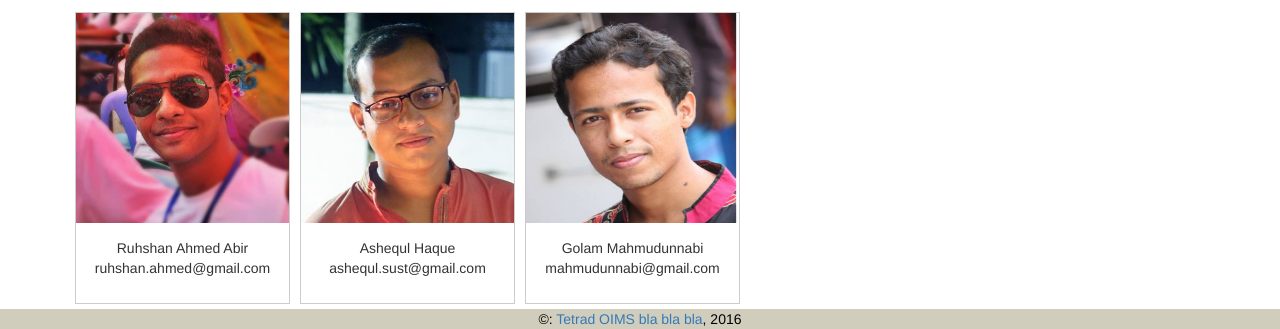
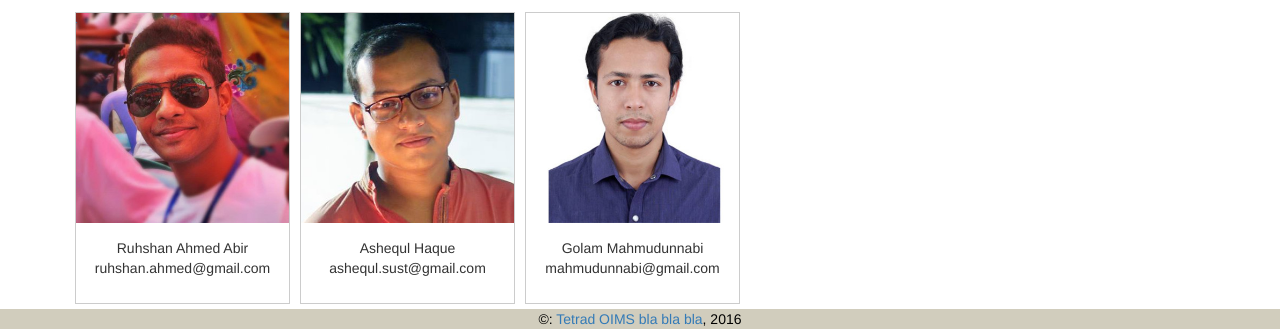
Before and after one commit to tetrad-oims/tetrad-oims.github.io, a plain HTML site: page index.html in a window 1280 px wide. Shown: the part 719-1048 px from the top of the page. Drawn offline with nearby package versions, Linux system fonts and the light colour scheme.

Commit message:
rabbee change

```diff
--- a/index.html
+++ b/index.html
@@ -109,7 +109,7 @@ div.desc {
 
   <div class="img">
     <a target="_blank" href="">
-      <img src='team/rabbee.jpg' %}" alt="Golam Mahmudunnabi" width="300" height="200">
+      <img src='team/rabbee2.jpg' %}" alt="Golam Mahmudunnabi" width="300" height="200">
     </a>
     <div class="desc">Golam Mahmudunnabi
     <p>mahmudunnabi@gmail.com</p>
```
Also changed, not shown: team/15724234_1204122166337171_787129402_n.jpg (added), team/rabbee2.jpg (added).
